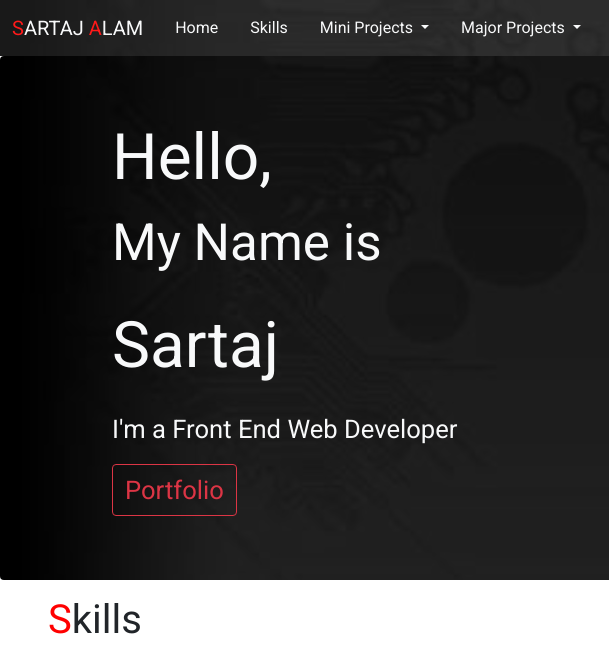
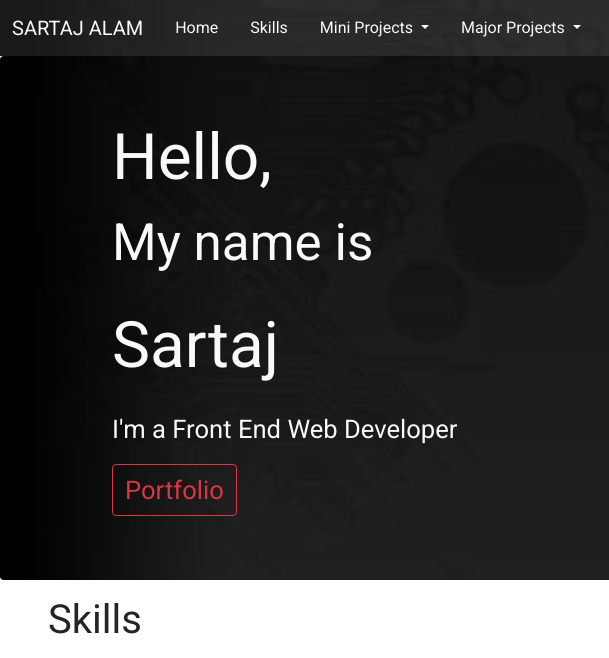
Before and after one commit to sak03/sartajPortfolio-JS, a plain HTML site: page index.html in a window 1280 px wide. Shown: the top 658 px of the page, 0-609 px from the left. Drawn offline with nearby package versions, Linux system fonts and the light colour scheme; grey boxes are pictures that could not be loaded; a web font is replaced by a local one.

Commit message:
sartaj- changed the color of first letter of heading

```diff
--- a/index.css
+++ b/index.css
@@ -6,10 +6,10 @@
 body {
   overflow-x: hidden;
 }
-span {
+/* span {
   color: red;
   font-family: "Roboto", sans-serif;
-}
+} */
 .hovr:hover {
   color: red !important;
 }
--- a/index.html
+++ b/index.html
@@ -85,7 +85,7 @@
                     <h5 class="card-title text-light mx-5 fs-1"
                         style="font-size: 5vw !important; font-family: 'Roboto', sans-serif;">Hello,</h5>
                     <p class="card-text text-light mx-5 fs-2"
-                        style="font-size: 4vw !important; font-family: 'Roboto', sans-serif;">My Name is</p>
+                        style="font-size: 4vw !important; font-family: 'Roboto', sans-serif;">My name is</p>
                     <p class="card-text text-light mx-5 fs-1"
                         style="font-size: 5vw !important; font-family: 'Roboto', sans-serif;">Sartaj</p>
                     <p><small class="text-light mx-5 fs-1"
```
